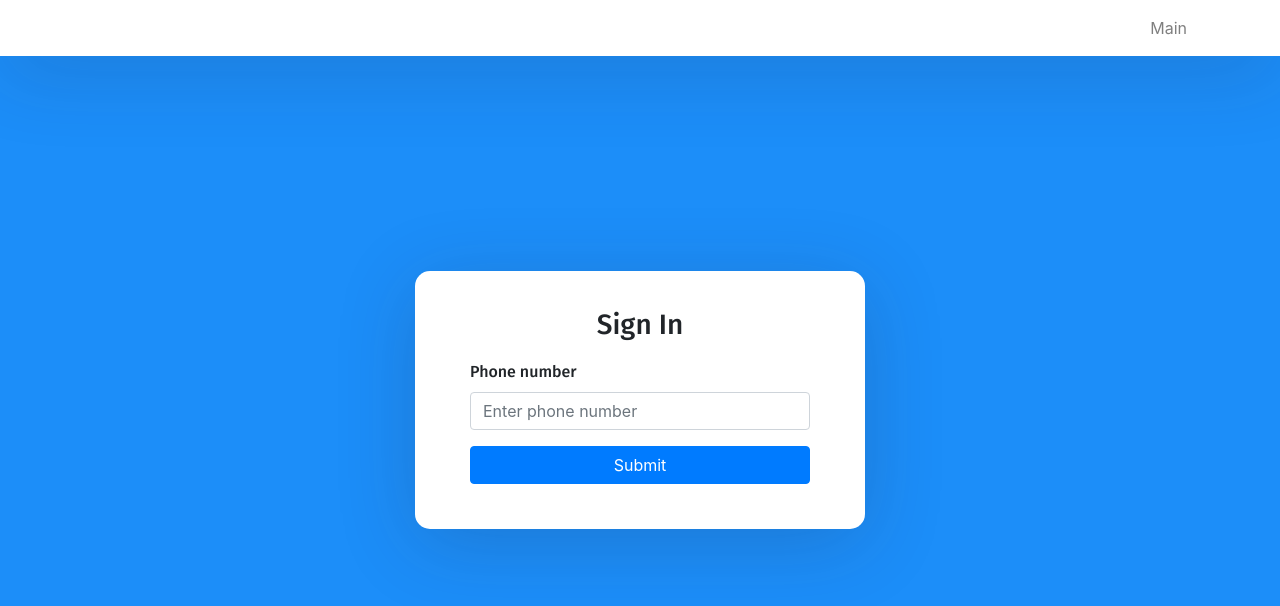
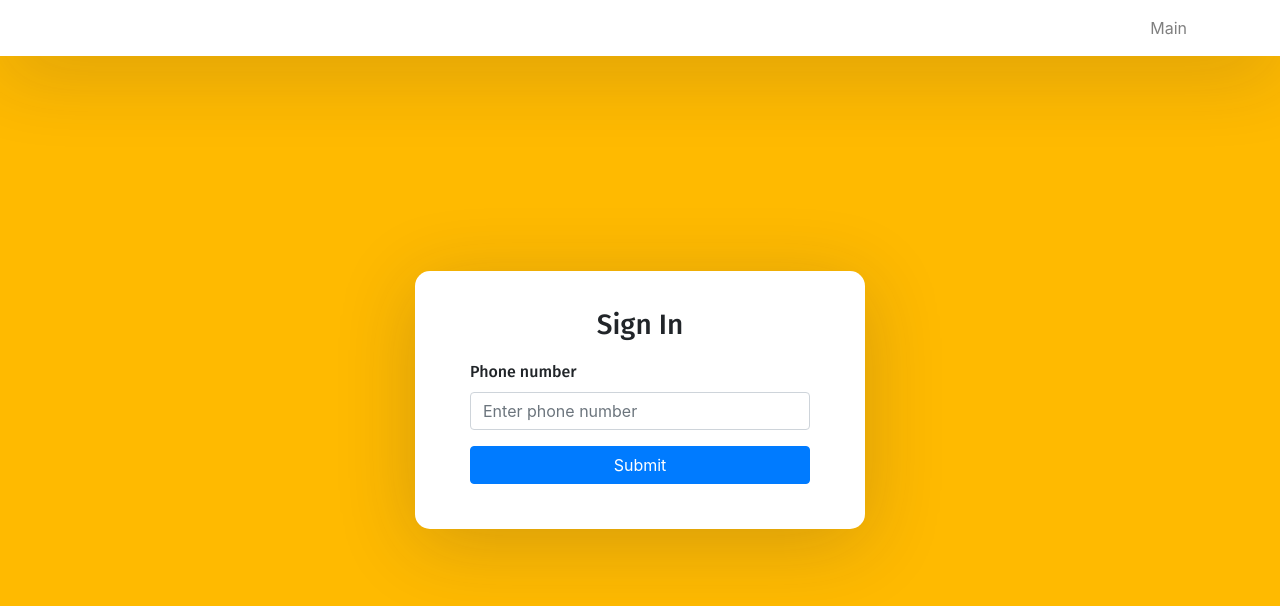
Before and after one commit to BjornGudmundsson/Reboot, a React (Create React App) app: page / in a window 1280 px wide. Shown: the top 606 px of the page. Built offline with nearby package versions, Linux system fonts and the light colour scheme.

Commit message:
Changing colors, #frontendmonkey

```diff
--- a/src/App.css
+++ b/src/App.css
@@ -21,7 +21,7 @@
   align-items: center;
   justify-content: center;
   font-size: calc(10px + 2vmin);
-  color: white;
+  color: #3B5998;
 }
 
 .App-link {
--- a/src/index.css
+++ b/src/index.css
@@ -89,7 +89,8 @@ html,
   box-sizing: border-box;
 }
 body {
-  background: #1c8ef9 !important;
+  /* This is the main background color */
+  background: #FFBA00 !important;
   min-height: 100vh;
   display: flex;
   font-weight: 400;
```
